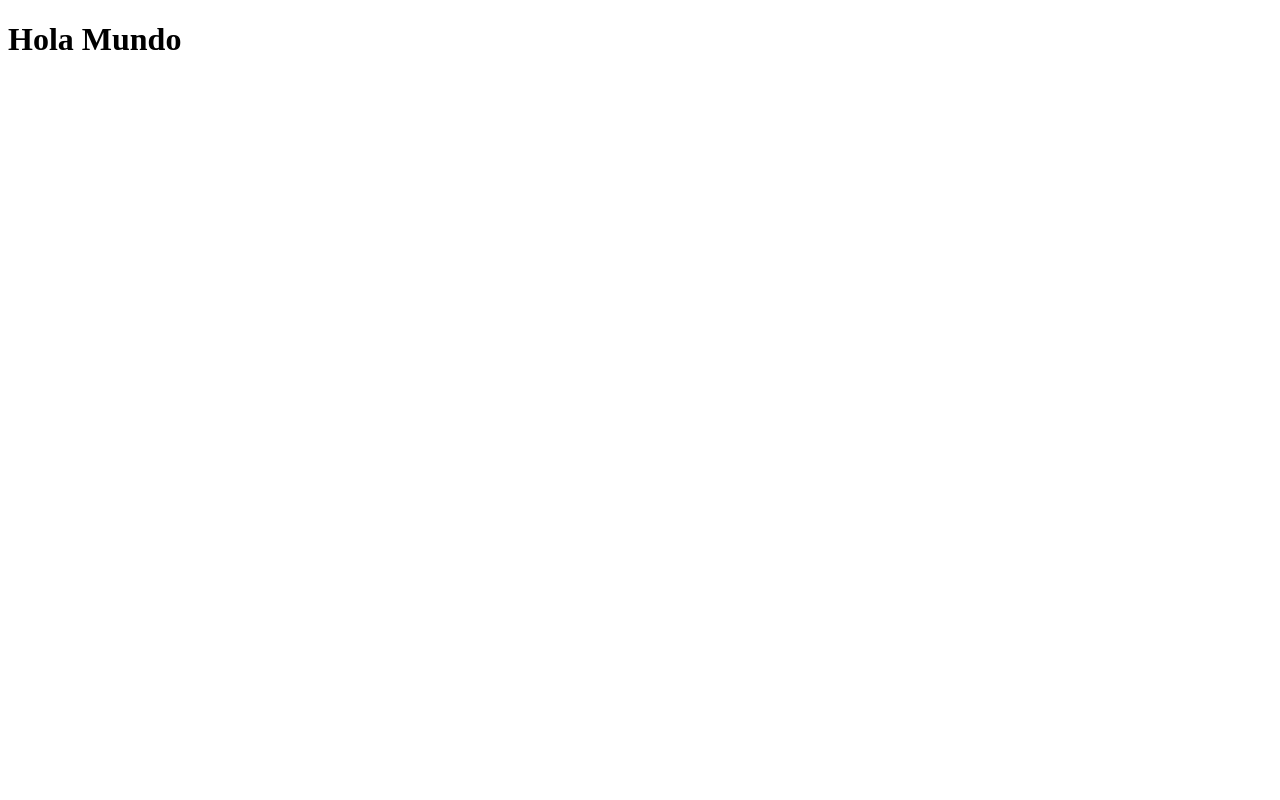
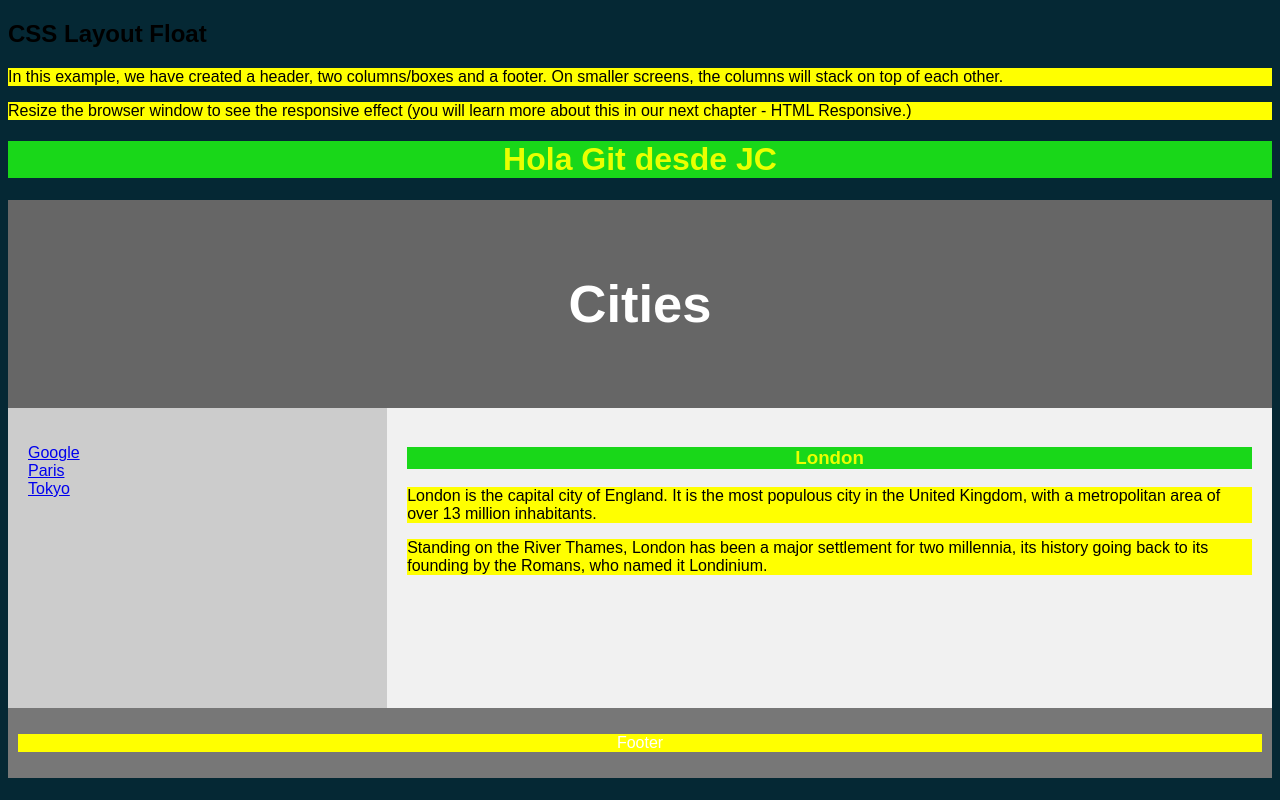
Before and after one commit to jbriones600/clinica, a plain HTML site: page index.html in a window 1280 px wide. Drawn offline with Linux system fonts and the light colour scheme.

Commit message:
mi Segundo vesrsion o fotografia modific al index CSS

```diff
--- a/css/css.css
+++ b/css/css.css
@@ -0,0 +1,27 @@
+body {
+  background-color: rgb(5, 40, 52);
+}
+
+h1 {
+  background-color: rgb(25, 215, 25);
+  text-align: center;
+  color: rgb(234, 255, 0);
+}
+
+.div {
+  background-color: lightblue;
+}
+
+p {
+  background-color: yellow;
+}
+
+
+input[type=text] {
+  width: 100%;
+  padding: 12px 20px;
+  margin: 8px 0;
+  box-sizing: border-box;
+  background-color: #3CBC8D;
+  color: rgb(30, 150, 24);
+}
--- a/index.html
+++ b/index.html
@@ -1,11 +1,108 @@
 <!DOCTYPE html>
 <html lang="en">
 <head>
-    <meta charset="UTF-8">
-    <meta name="viewport" content="width=device-width, initial-scale=1.0">
-    <title>git y github</title>
+<title>CSS Template</title>
+
+<link rel="stylesheet" href="CSS/css.css">
+<meta charset="utf-8">
+<meta name="viewport" content="width=device-width, initial-scale=1">
+<style>
+* {
+  box-sizing: border-box;
+}
+
+body {
+  font-family: Arial, Helvetica, sans-serif;
+}
+
+/* Style the header */
+header {
+  background-color: #666;
+  padding: 30px;
+  text-align: center;
+  font-size: 35px;
+  color: white;
+}
+
+/* Create two columns/boxes that floats next to each other */
+nav {
+  float: left;
+  width: 30%;
+  height: 300px; /* only for demonstration, should be removed */
+  background: #ccc;
+  padding: 20px;
+}
+
+/* Style the list inside the menu */
+nav ul {
+  list-style-type: none;
+  padding: 0;
+}
+
+article {
+  float: left;
+  padding: 20px;
+  width: 70%;
+  background-color: #f1f1f1;
+  height: 300px; /* only for demonstration, should be removed */
+}
+
+/* Clear floats after the columns */
+section::after {
+  content: "";
+  display: table;
+  clear: both;
+}
+
+/* Style the footer */
+footer {
+  background-color: #777;
+  padding: 10px;
+  text-align: center;
+  color: white;
+}
+
+/* Responsive layout - makes the two columns/boxes stack on top of each other instead of next to each other, on small screens */
+@media (max-width: 600px) {
+  nav, article {
+    width: 100%;
+    height: auto;
+  }
+}
+</style>
 </head>
 <body>
-    <h1>Hola Mundo</h1>
+
+<h2>CSS Layout Float</h2>
+<p>In this example, we have created a header, two columns/boxes and a footer. On smaller screens, the columns will stack on top of each other.</p>
+<p>Resize the browser window to see the responsive effect (you will learn more about this in our next chapter - HTML Responsive.)</p>
+
+<h1>Hola Git desde JC</h1>
+
+
+<header>
+  <h2>Cities</h2>
+</header>
+
+<section>
+  <nav>
+    <ul>
+      <li><a href="https://www.google.com/">Google</a></li>
+      <li><a href="#">Paris</a></li>
+      <li><a href="#">Tokyo</a></li>
+    </ul>
+  </nav>
+
+  <article>
+    <h1>London</h1>
+    <p>London is the capital city of England. It is the most populous city in the  United Kingdom, with a metropolitan area of over 13 million inhabitants.</p>
+    <p>Standing on the River Thames, London has been a major settlement for two millennia, its history going back to its founding by the Romans, who named it Londinium.</p>
+  </article>
+</section>
+
+<footer>
+  <p>Footer</p>
+</footer>
+
 </body>
 </html>
```
